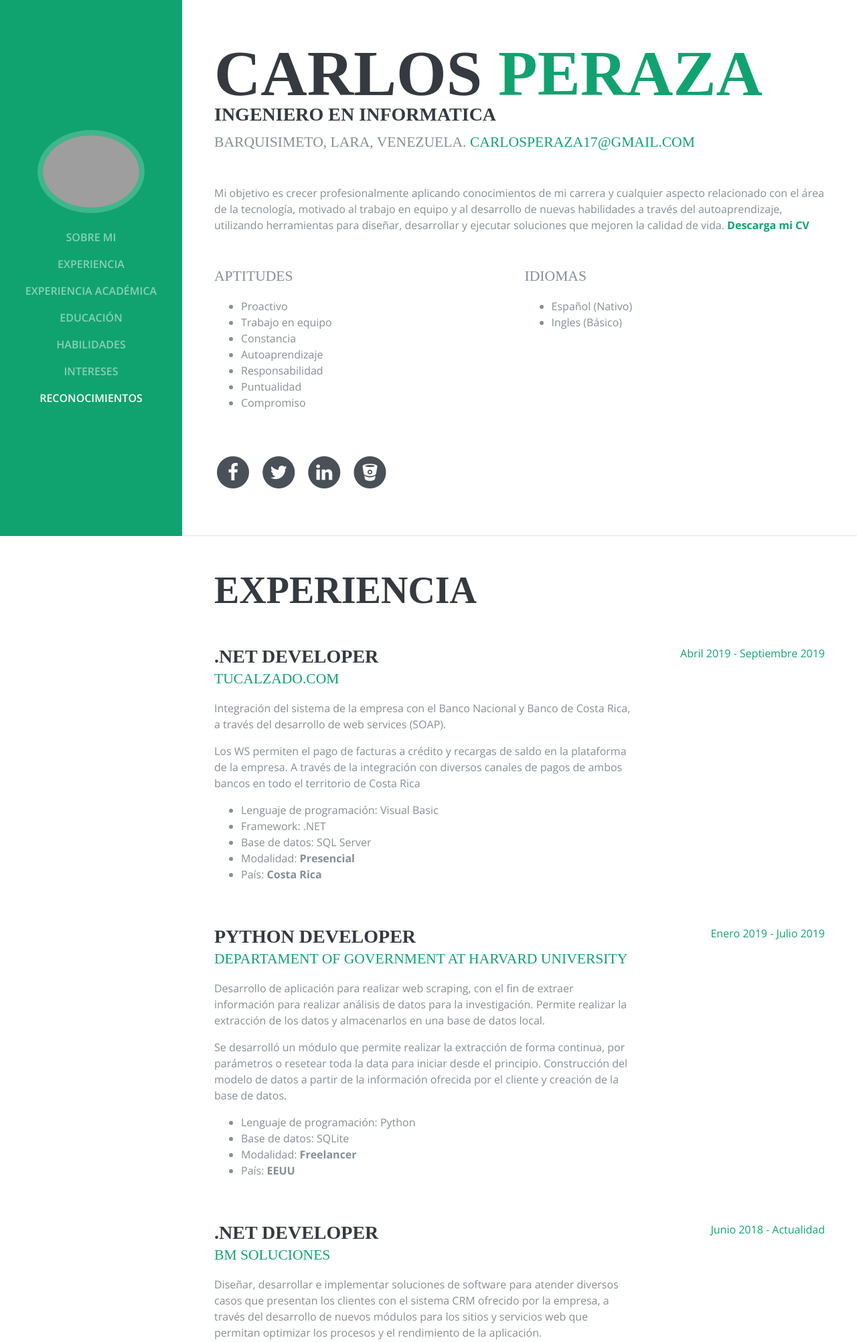
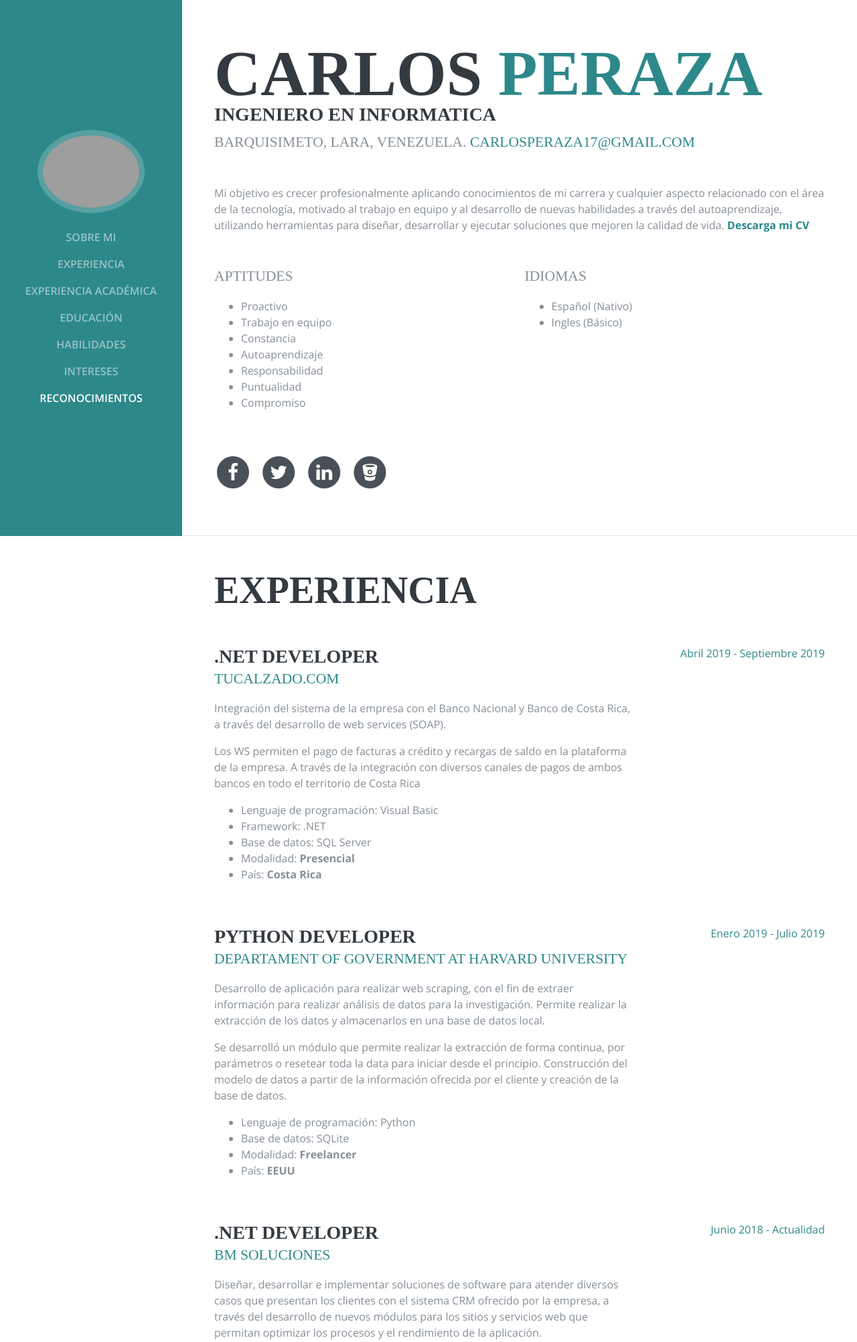
Before and after one commit to cperazal/my-cv, a PHP site: page / in a window 1280 px wide. Shown: the top 2003 px of the page at 67% size. Run offline with PHP 8.4, Linux system fonts and the light colour scheme; some libraries are stand-ins or nearby versions; some web fonts are replaced; grey boxes are pictures that could not be loaded.

Commit message:
Change color theme

```diff
--- a/css/resume.css
+++ b/css/resume.css
@@ -44,7 +44,7 @@ h2 {
 }
 
 .list-social-icons a:hover {
-  color: #10A36F;
+  color: #2d888a;
 }
 
 .list-social-icons a .fa-lg {
@@ -56,7 +56,7 @@ h2 {
 }
 
 .list-icons .list-inline-item i:hover {
-  color: #10A36F;
+  color: #2d888a;
 }
 
 #sideNav .navbar-nav .nav-item .nav-link {
@@ -131,15 +131,15 @@ section.resume-section .resume-item .resume-date {
 }
 
 .bg-primary {
-  background-color: #10A36F !important;
+  background-color: #2d888a !important;
 }
 
 .text-primary {
-  color: #10A36F !important;
+  color: #2d888a !important;
 }
 
 a {
-  color: #10A36F;
+  color: #2d888a;
 }
 
 a:hover, a:focus, a:active {
```
